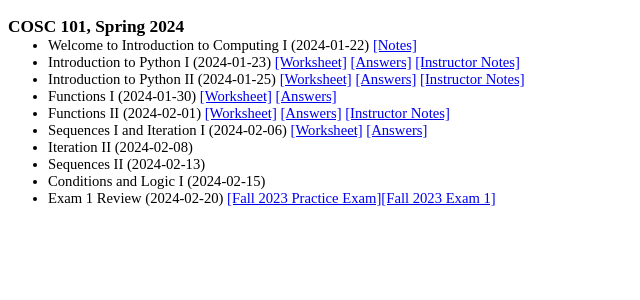
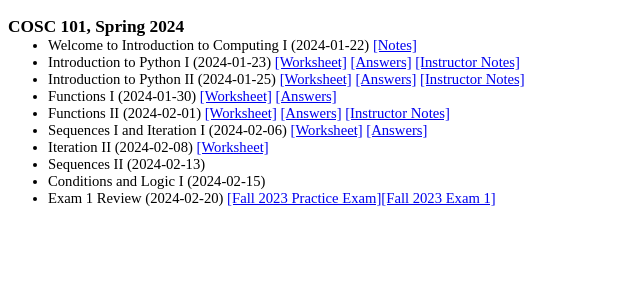
Before and after one commit to georgianahaldeman/cosc101, a Jekyll site: the page built from docs/notes/index.md, in a window 1280 px wide. Shown: the top 300 px of the page, without its empty margins (0-640 px from the left). Built offline with Jekyll 4.4.1, drawn with Linux system fonts in a browser that asks for light colours; our own code applies the rules of GitHub Pages for plain Markdown files.

Commit message:
2_8 worksheet

```diff
--- a/docs/notes/index.md
+++ b/docs/notes/index.md
@@ -12,7 +12,7 @@
 
 - Sequences I and Iteration I (2024-02-06) [[Worksheet]](./files/2_6.pdf) [[Answers]](./files/2_6_ans.pdf)
 
-- Iteration II (2024-02-08)
+- Iteration II (2024-02-08) [[Worksheet]](./files/2_8.pdf)
 
 - Sequences II (2024-02-13)
 
```
Also changed, not shown: 1 other file.
